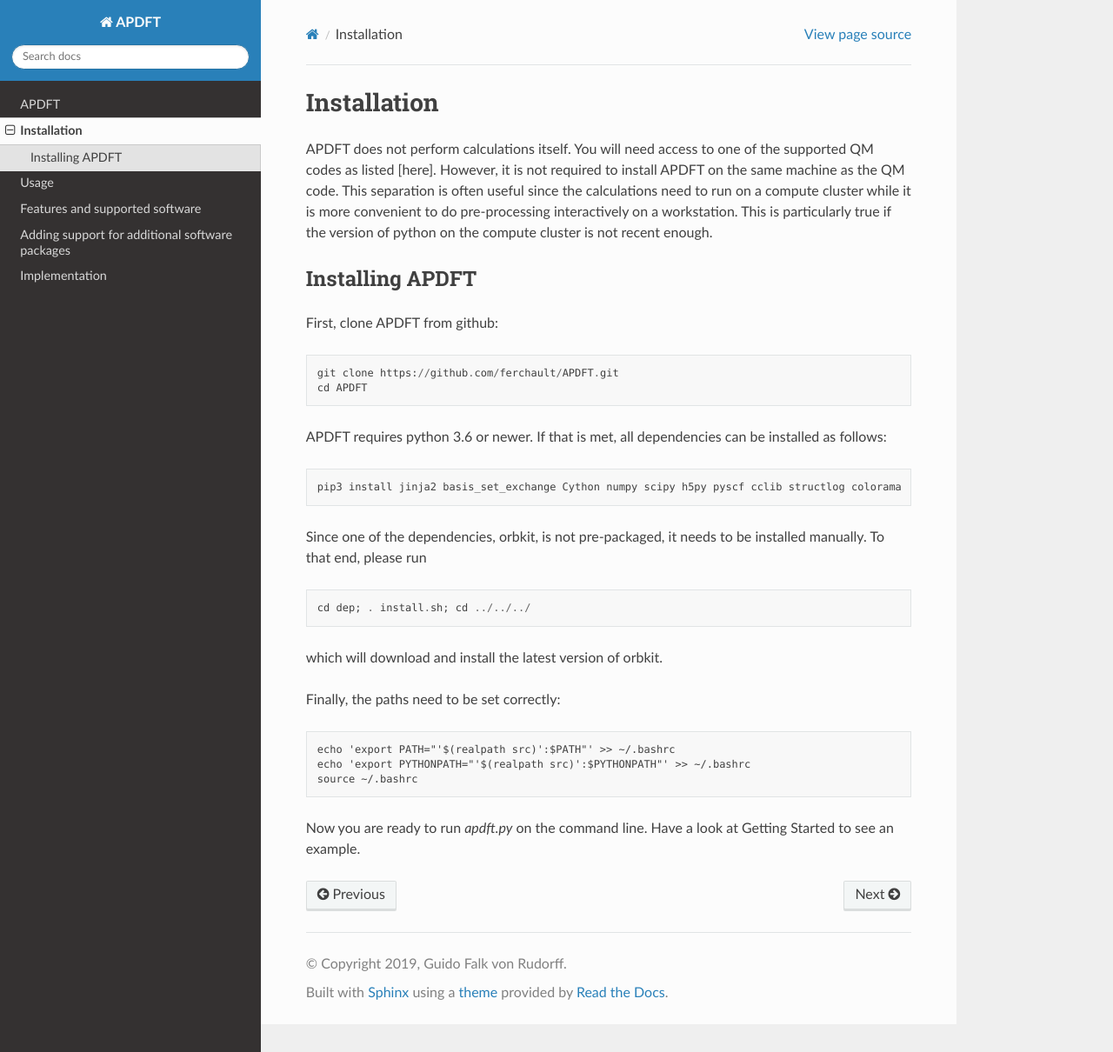
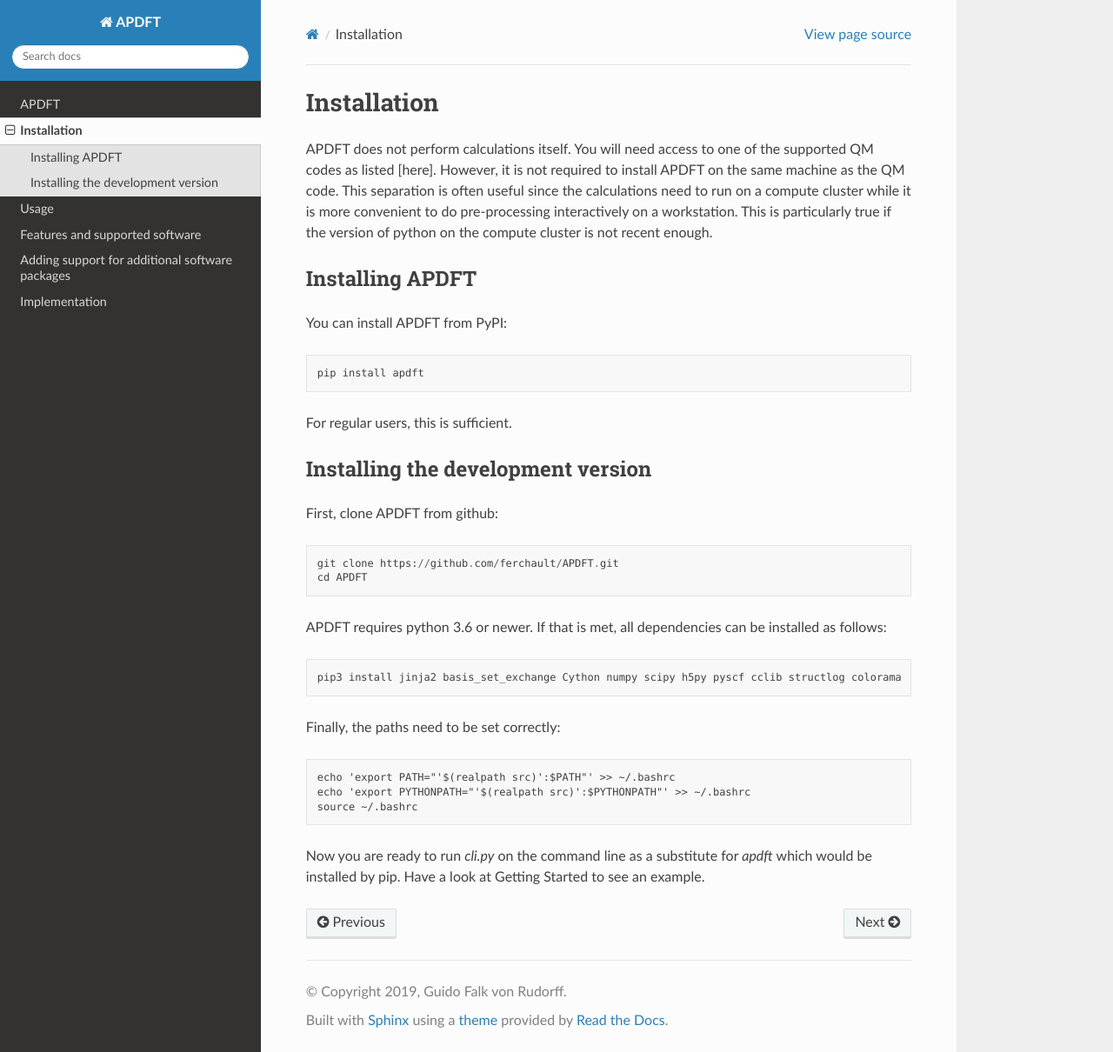
Before and after one commit to ferchault/APDFT, a Sphinx documentation site: the page built from docs/installation.rst, in a window 1280 px wide and 1210 px high. Shown: the whole window at 87% size. Built offline with Sphinx 7.4.7 and the Read the Docs theme 2.0.0, drawn with Linux system fonts in a browser that asks for light colours; the version number could not be read and is left out.

Commit message:
Update docs to reflect pip, closes #79

```diff
--- a/docs/installation.rst
+++ b/docs/installation.rst
@@ -5,6 +5,17 @@ APDFT does not perform calculations itself. You will need access to one of the s
 
 Installing APDFT
 ----------------
+
+You can install APDFT from PyPI:
+
+.. code ::
+
+    pip install apdft
+
+For regular users, this is sufficient.
+
+Installing the development version
+----------------------------------
 
 First, clone APDFT from github:
 
@@ -19,14 +30,6 @@ APDFT requires python 3.6 or newer. If that is met, all dependencies can be inst
 
     pip3 install jinja2 basis_set_exchange Cython numpy scipy h5py pyscf cclib structlog colorama
 
-Since one of the dependencies, orbkit, is not pre-packaged, it needs to be installed manually. To that end, please run
-
-.. code ::
-
-    cd dep; . install.sh; cd ../../../
-
-which will download and install the latest version of orbkit.
-
 Finally, the paths need to be set correctly:
 
 .. code ::
@@ -35,4 +38,4 @@ Finally, the paths need to be set correctly:
     echo 'export PYTHONPATH="'$(realpath src)':$PYTHONPATH"' >> ~/.bashrc
     source ~/.bashrc
 
-Now you are ready to run *apdft.py* on the command line. Have a look at :ref:`Getting Started` to see an example.
+Now you are ready to run *cli.py* on the command line as a substitute for *apdft* which would be installed by pip. Have a look at :ref:`Getting Started` to see an example.
```
